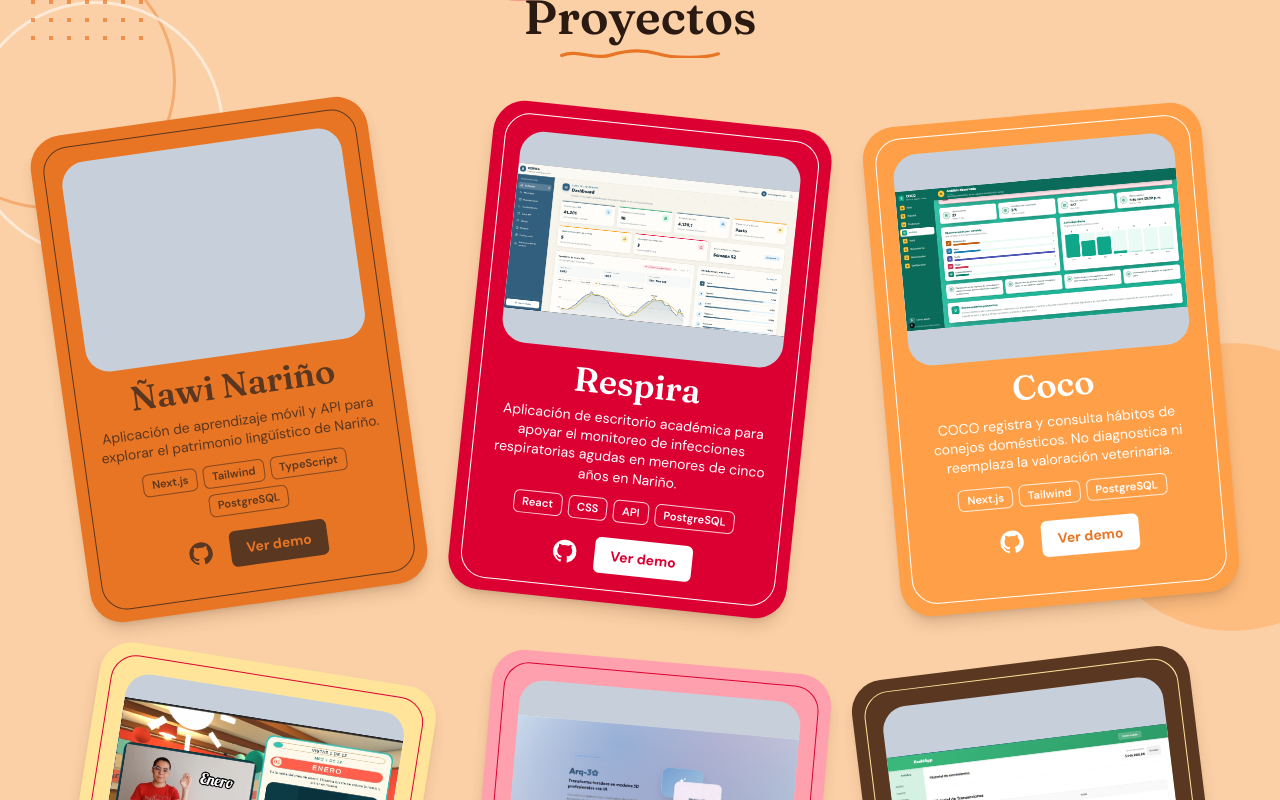
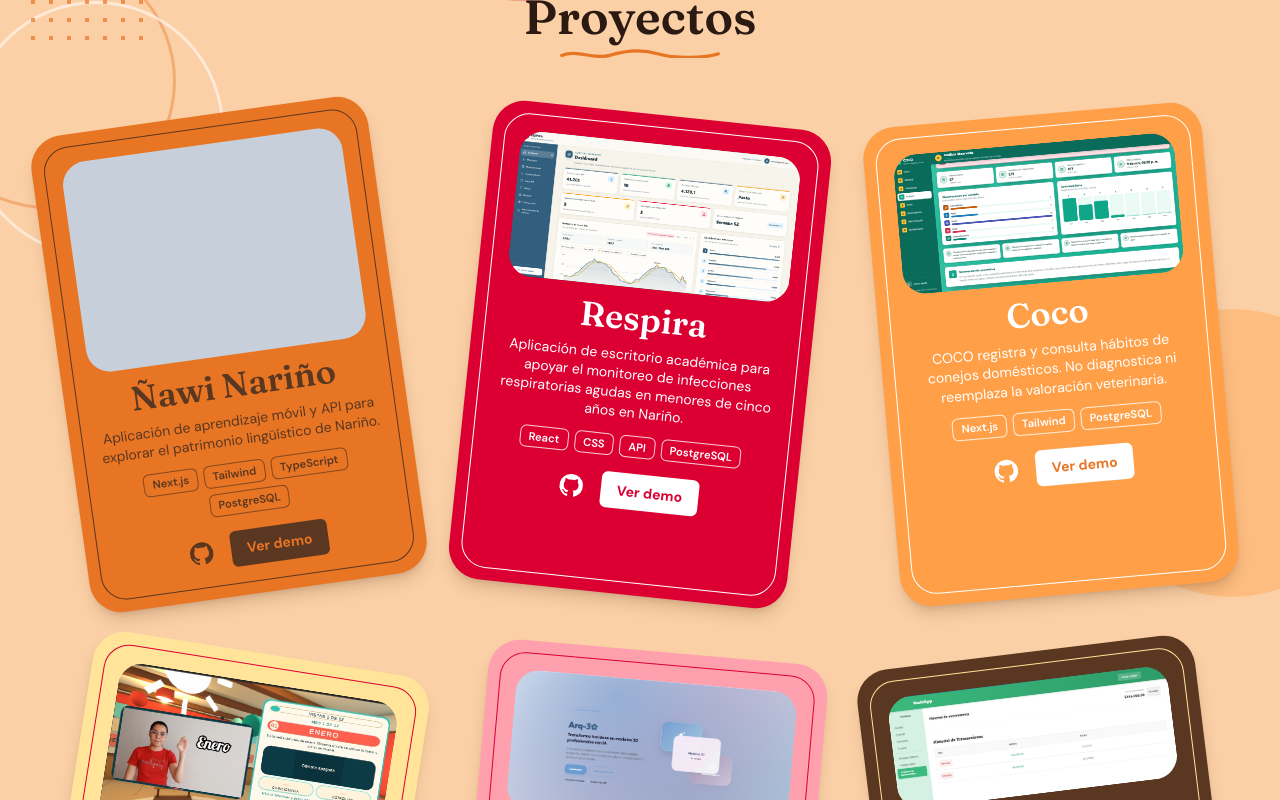
Before and after one commit to VictoriaArteaga/Mi-Portafolio, a Next.js app in the folder portafolio/: page / in a window 1280 px wide. Shown: the part 2040-2840 px from the top of the page. Built offline with nearby package versions, Linux system fonts and the light colour scheme; a web font is replaced by a local one.

Commit message:
Mejora de la vidualización de los svgn 2

```diff
--- a/portafolio/components/Projects.tsx
+++ b/portafolio/components/Projects.tsx
@@ -87,7 +87,7 @@ export default function Projects() {
         <ul className="mt-14 grid gap-12 sm:grid-cols-2 sm:gap-x-8 sm:gap-y-14 lg:grid-cols-3">
           {projects.map((p, i) => {
             const s = tones[p.tone];
-            const imageSrc = p.image;
+            const image = p.image;
             return (
               <li key={p.title} className="flex justify-center">
                 <Reveal delay={(i % 3) * 80} className="flex w-full justify-center">
@@ -95,14 +95,14 @@ export default function Projects() {
                     className={`relative w-full max-w-[340px] rounded-[2rem] p-3 shadow-lg shadow-cocoa/20 transition-transform duration-300 ease-out-strong hover:-translate-y-2 hover:rotate-0 ${tilts[i % tilts.length]} ${s.card}`}
                   >
                     <div className={`flex h-full flex-col rounded-[1.6rem] border-[1.5px] p-4 ${s.frame}`}>
-                      {imageSrc ? (
+                      {image ? (
                         <button
                           type="button"
-                          onClick={() => setSelectedImage({ project: p, src: imageSrc })}
+                          onClick={() => setSelectedImage({ project: p, src: image.src })}
                           aria-label={t.viewImage(p.title)}
-                          className="relative aspect-[4/3] w-full cursor-zoom-in overflow-hidden rounded-3xl bg-[#c7d0da] focus-visible:outline-2 focus-visible:outline-offset-4 focus-visible:outline-current"
+                          className="w-full cursor-zoom-in overflow-hidden rounded-3xl focus-visible:outline-2 focus-visible:outline-offset-4 focus-visible:outline-current"
                         >
-                          <Image src={imageSrc} alt={t.shot(p.title)} fill sizes="340px" className="object-contain" />
+                          <Image src={image.src} alt={t.shot(p.title)} width={image.width} height={image.height} sizes="340px" className="block h-auto w-full" />
                         </button>
                       ) : (
                         <div className="relative aspect-[4/3] overflow-hidden rounded-3xl bg-[#c7d0da]" />
--- a/portafolio/data/projects.ts
+++ b/portafolio/data/projects.ts
@@ -14,8 +14,8 @@ export type Project = {
   tone: ProjectTone;
   repo: string;
   demo: string;
-  /** Ruta en /public, p. ej. "/projects/respira.png". Si falta se muestra un placeholder. */
-  image?: string;
+  /** Imagen del proyecto en /public, con sus dimensiones intrínsecas. */
+  image?: { src: string; width: number; height: number };
 };
 
 // TODO: reemplazar descripciones, tags y enlaces por los reales de cada proyecto.
@@ -41,7 +41,7 @@ export const projects: Project[] = [
     tone: "crimson",
     repo: "https://github.com/VictoriaArteaga/RESPIRA.git",
     demo: "#",
-    image: "/projects/respira.svg",
+    image: { src: "/projects/respira.svg", width: 1901, height: 986 },
   },
   {
     title: "Coco",
@@ -53,7 +53,7 @@ export const projects: Project[] = [
     tone: "tangerine",
     repo: "https://github.com/VictoriaArteaga/COCO.git",
     demo: "#",
-    image: "/projects/coco.svg",
+    image: { src: "/projects/coco.svg", width: 1904, height: 944 },
   },
   {
     title: "Señas",
@@ -65,7 +65,7 @@ export const projects: Project[] = [
     tone: "butter",
     repo: "https://github.com/VictoriaArteaga/SENAS.git",
     demo: "#",
-    image: "/projects/senas.svg",
+    image: { src: "/projects/senas.svg", width: 890, height: 505 },
   },
   {
     title: "Arq 3D",
@@ -77,7 +77,7 @@ export const projects: Project[] = [
     tone: "blush",
     repo: "#",
     demo: "https://modelo-conceptual-3d.vercel.app/",
-    image: "/projects/arq-3d.svg",
+    image: { src: "/projects/arq-3d.svg", width: 1546, height: 768 },
   },
   {
     title: "KashiApp",
@@ -89,6 +89,6 @@ export const projects: Project[] = [
     tone: "cocoa",
     repo: "https://github.com/VictoriaArteaga/hopeLink.git",
     demo: "#",
-    image: "/projects/kashiapp.svg",
+    image: { src: "/projects/kashiapp.svg", width: 1600, height: 641 },
   },
 ];
```
